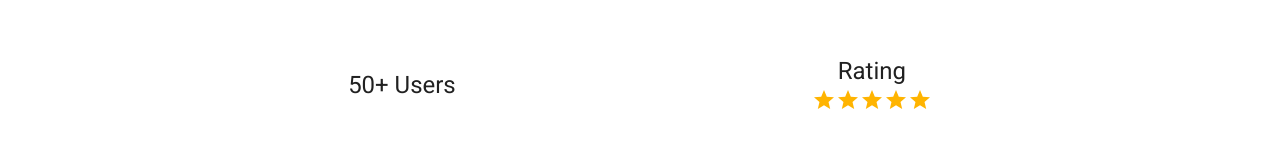
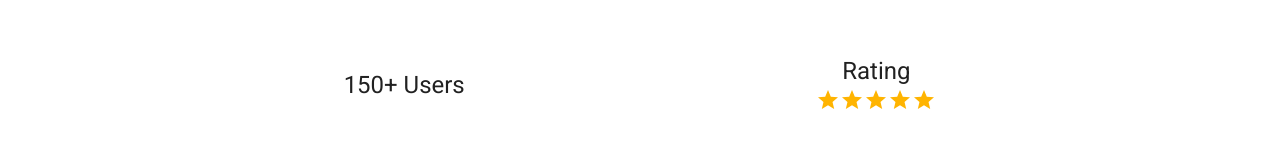
Before and after one commit to issackj1/UFCEvents-LandingPage, a React (Create React App) app: page / in a window 1280 px wide. Shown: the part 2584-2744 px from the top of the page. Built offline with nearby package versions, Linux system fonts and the light colour scheme.

Commit message:
Update Statistics.js

```diff
--- a/src/components/Statistics.js
+++ b/src/components/Statistics.js
@@ -22,7 +22,7 @@ const Statistics = () => {
           spacing={4}
         >
           <Grid item>
-            <Typography variant={"h5"}>50+ Users</Typography>
+            <Typography variant={"h5"}>150+ Users</Typography>
           </Grid>
           <Grid item>
             <Grid container direction={"column"} alignItems={"center"}>
```
